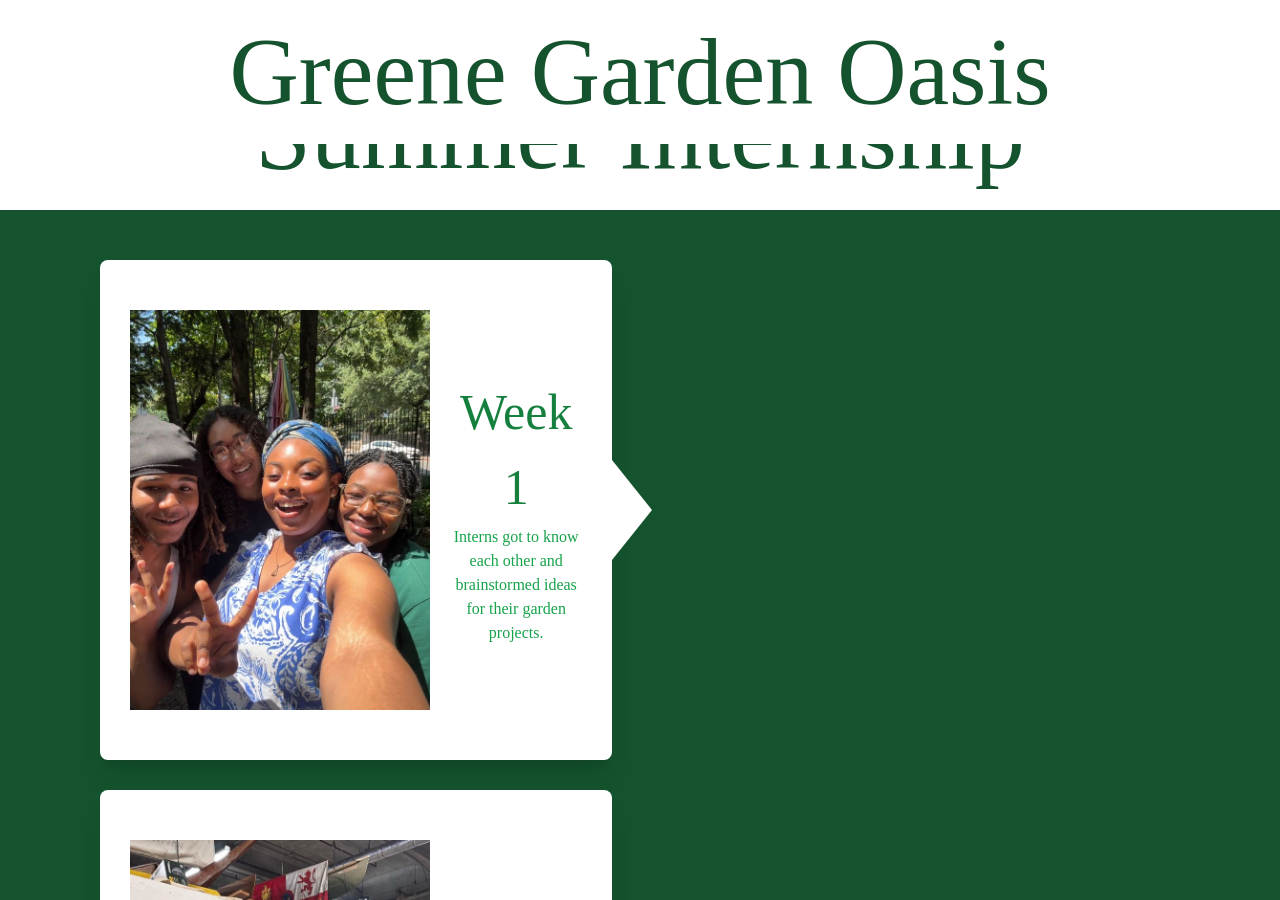
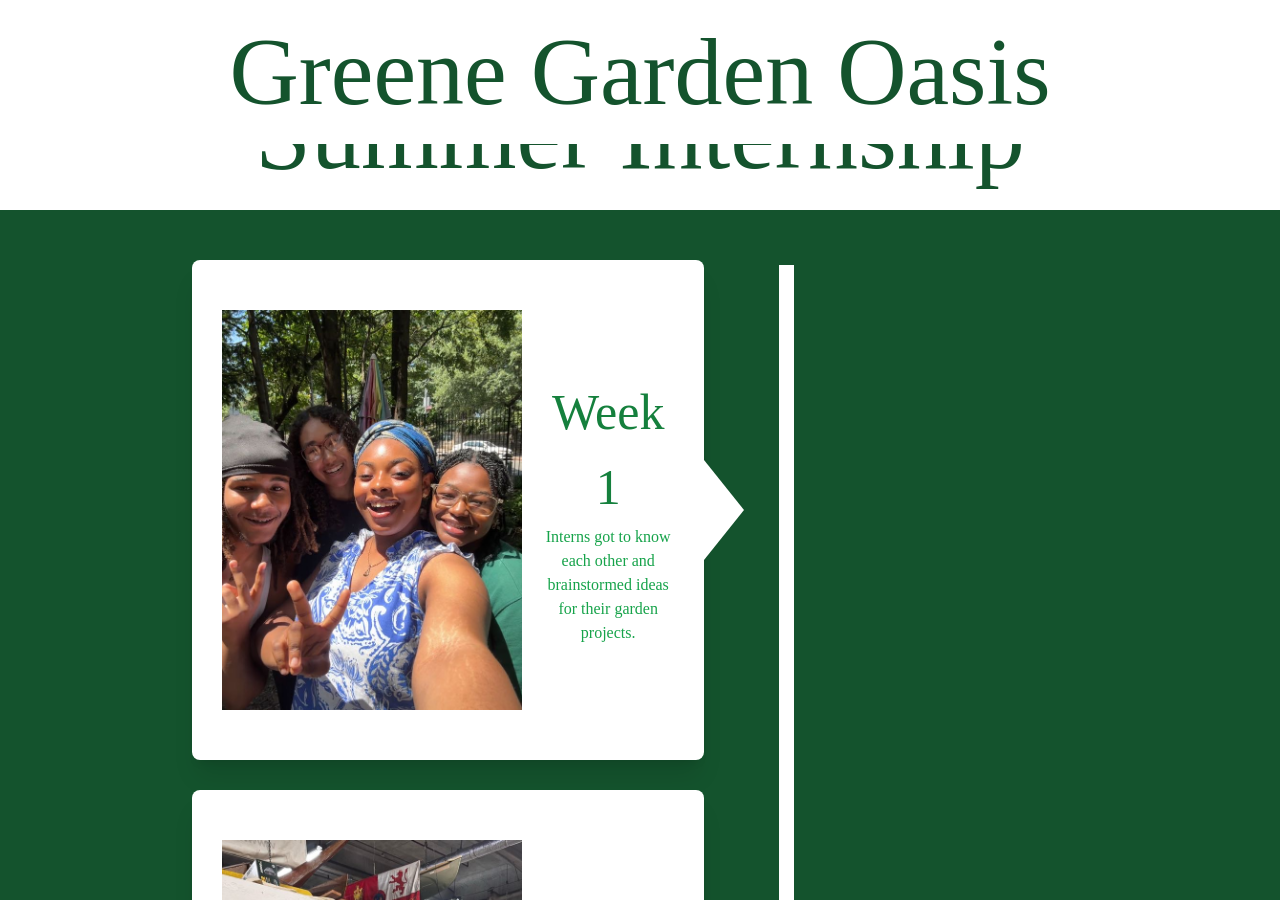
Before and after one commit to lmeier/greene-garden, a Jekyll site: the page built from blank-start/index.html, in a window 1280 px wide and 900 px high, scrolled down 1740 px. Built offline with Jekyll 4.4.1, drawn with Linux system fonts in a browser that asks for light colours; some web fonts are replaced.

Commit message:
finished timeline page without animation

```diff
--- a/blank-start/index.html
+++ b/blank-start/index.html
@@ -64,11 +64,11 @@ title: Home
 </div>
 
 <!-- Timeline Page -->
-<div id="timeline-page" class="flex flex-col min-h-screen bg-green-900">
+<div id="timeline-page" class="relative flex flex-col min-h-screen bg-green-900">
 
-    <h1 class="bg-white text-center text-green-900 font-gentle text-[100px] mb-[50px]">Summer Internship</h1>
+    <h1 class="bg-white text-center text-green-900 font-gentle text-[100px] mb-[50px] z-5">Summer Internship</h1>
 
-    <div class="relative left-[100px] mb-[30px] shadow-xl flex bg-white max-w-[40%] h-[500px] items-center rounded-lg px-[30px]">
+    <div class="relative left-[15%] mb-[30px] shadow-xl flex bg-white max-w-[40%] h-[500px] items-center rounded-lg px-[30px]">
         <img src="/material/timeline-images/team-selfie.jpg" class="h-[80%]">
         <div class="pl-[20px]">
             <h2 class="text-green-700 text-[50px] text-center font-gentle">Week 1</h2>
@@ -77,7 +77,7 @@ title: Home
         <span class="absolute -right-10 h-0 w-0 top-28px border-t-[50px] border-t-transparent border-b-[50px] border-b-transparent border-l-[40px] border-l-white"></span>
     </div>
 
-    <div class="relative left-[100px] mb-[30px] shadow-xl flex bg-white max-w-[40%] h-[500px] items-center rounded-lg px-[30px]">
+    <div class="relative left-[15%] mb-[30px] shadow-xl flex bg-white max-w-[40%] h-[500px] items-center rounded-lg px-[30px]">
         <img src="/material/timeline-images/oysters.jpg" class="h-[80%]">
         <div class="pl-[20px]">
             <h2 class="text-green-700 text-[50px] text-center font-gentle">Week 2</h2>
@@ -86,7 +86,7 @@ title: Home
         <span class="absolute -right-10 h-0 w-0 top-28px border-t-[50px] border-t-transparent border-b-[50px] border-b-transparent border-l-[40px] border-l-white"></span>
     </div>
 
-    <div class="relative left-[100px] mb-[30px] shadow-xl flex bg-white max-w-[40%] h-[500px] items-center rounded-lg px-[30px]">
+    <div class="relative left-[15%] mb-[30px] shadow-xl flex bg-white max-w-[40%] h-[500px] items-center rounded-lg px-[30px]">
         <img src="/material/timeline-images/greene-gals.jpg" class="h-[80%]">
         <div class="pl-[20px]">
             <h2 class="text-green-700 text-[50px] text-center font-gentle">Week 3</h2>
@@ -95,7 +95,7 @@ title: Home
         <span class="absolute -right-10 h-0 w-0 top-28px border-t-[50px] border-t-transparent border-b-[50px] border-b-transparent border-l-[40px] border-l-white"></span>
     </div>
 
-    <div class="relative left-[100px] mb-[50px] shadow-xl flex bg-white max-w-[40%] h-[500px] items-center rounded-lg px-[30px]">
+    <div class="relative left-[15%] mb-[50px] shadow-xl flex bg-white max-w-[40%] h-[500px] items-center rounded-lg px-[30px]">
         <img src="/material/timeline-images/birding.jpg" class="h-[80%]">
         <div class="pl-[20px]">
             <h2 class="text-green-700 text-[50px] text-center font-gentle">Week 4</h2>
@@ -104,6 +104,7 @@ title: Home
         <span class="absolute -right-10 h-0 w-0 top-28px border-t-[50px] border-t-transparent border-b-[50px] border-b-transparent border-l-[40px] border-l-white"></span>
     </div>
 
+    <div id="timeline" class="absolute top-[205px] right-[38%] w-[15px] h-[89%] bg-white z-0"></div>
 
 </div>
 
```
Also changed, not shown: blank-start/assets/css/main.build.css.
